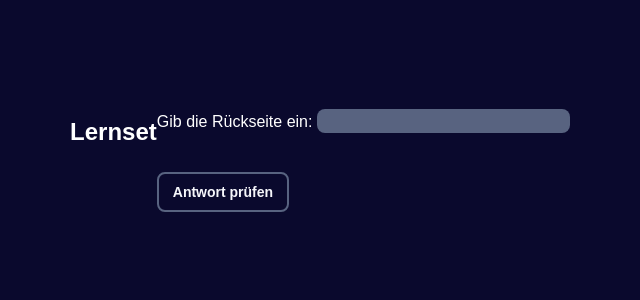
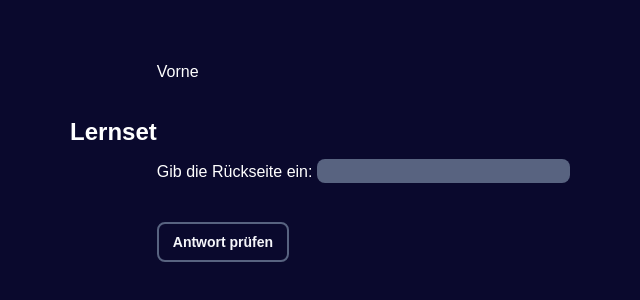
Before and after one commit to Silas0420/Freezlet, a website: page public/lernen.html in a window 1280 px wide. Shown: the part 168-468 px from the top of the page, without its empty margins (320-960 px from the left). Drawn offline with Linux system fonts and the light colour scheme; no server answers.

Commit message:
lernen.html für ohne db

```diff
--- a/public/lernen.html
+++ b/public/lernen.html
@@ -10,7 +10,7 @@
 <body>
     <h1>Lernset</h1>
     <div id="cardContainer">
-        <p id="cardFront"></p>
+        <p id="cardFront">Vorne</p>
         <div>
             <label for="userAnswer">Gib die Rückseite ein:</label>
             <input type="text" id="userAnswer">
```
